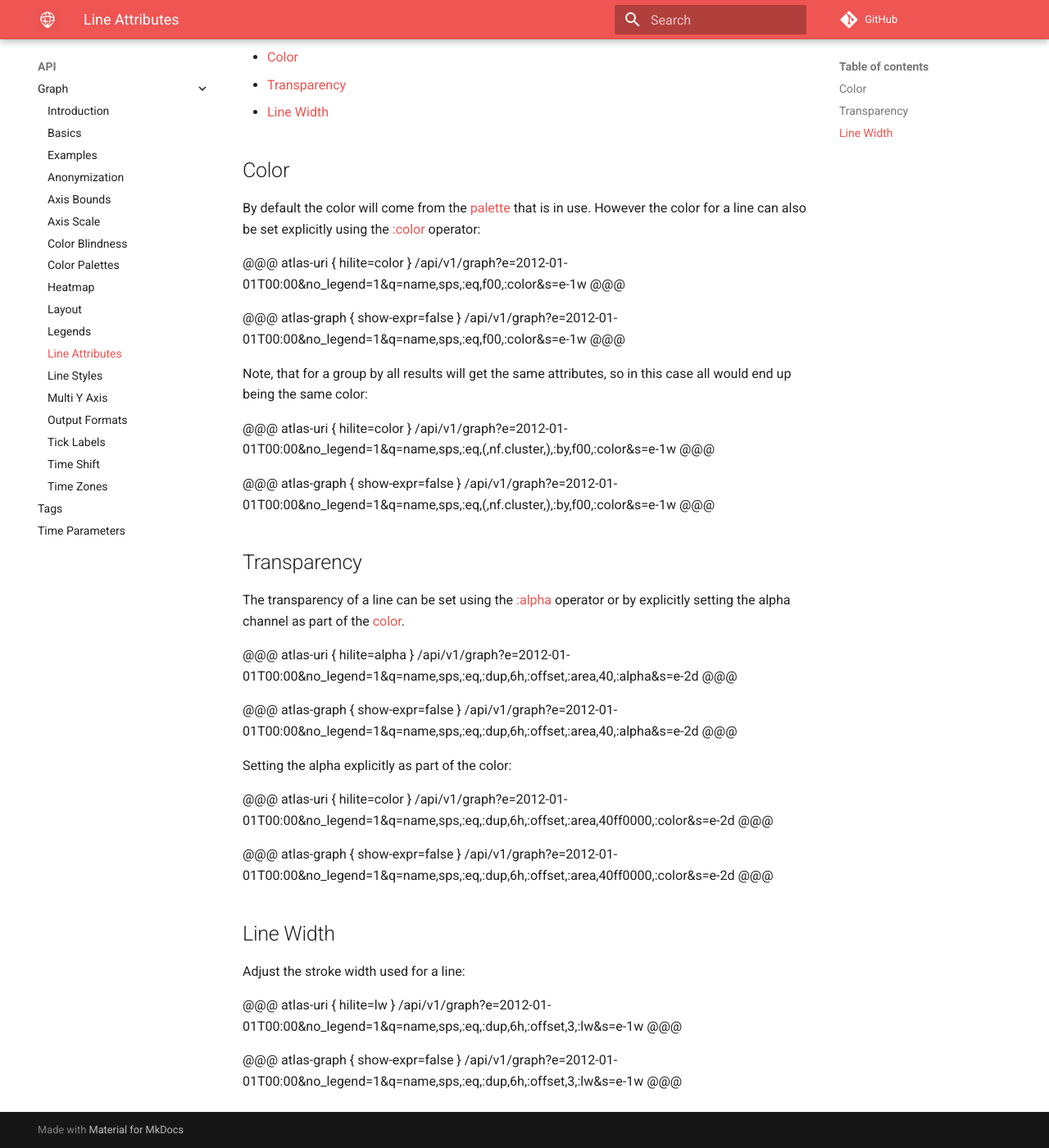
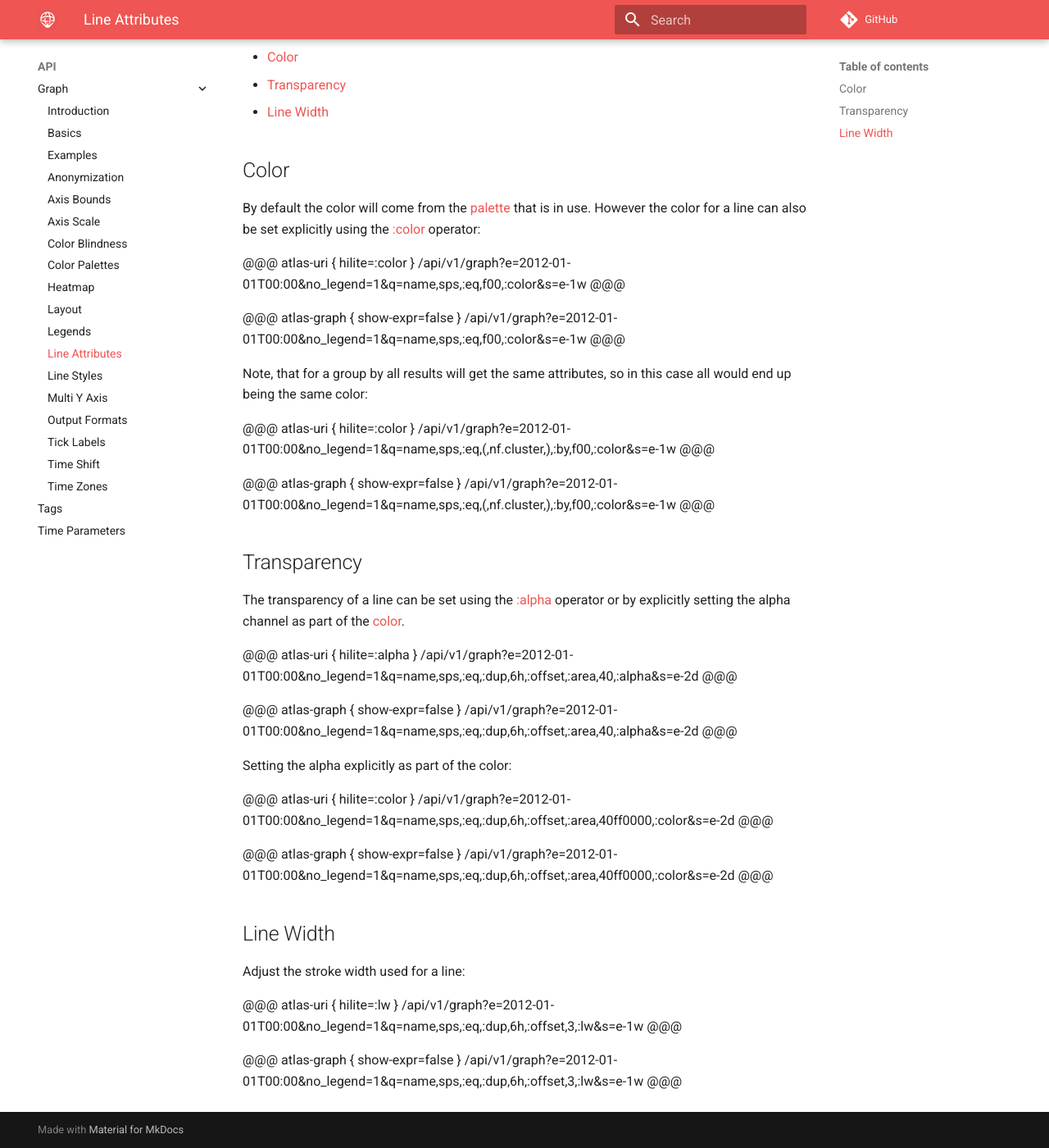
Before and after one commit to Netflix/atlas-docs, an MkDocs documentation site: the page built from docs/api/graph/line-attributes.md, in a window 1280 px wide and 1400 px high, scrolled down 212 px. Shown: the whole window at 82% size. Built offline with MkDocs 1.6.1 and Material for MkDocs 9.7.7, drawn with Linux system fonts in a browser that asks for light colours; comment, search, counter and statistics services are not loaded.

Commit message:
fix line attributes hilite (#156)

```diff
--- a/docs/api/graph/line-attributes.md
+++ b/docs/api/graph/line-attributes.md
@@ -10,7 +10,7 @@ can be adjusted:
 By default the color will come from the [palette](color-palettes.md) that is in use. However the
 color for a line can also be set explicitly using the [:color](../../asl/ref/color.md) operator:
 
-@@@ atlas-uri { hilite=color }
+@@@ atlas-uri { hilite=:color }
 /api/v1/graph?e=2012-01-01T00:00&no_legend=1&q=name,sps,:eq,f00,:color&s=e-1w
 @@@
 
@@ -21,7 +21,7 @@ color for a line can also be set explicitly using the [:color](../../asl/ref/col
 Note, that for a group by all results will get the same attributes, so in this case all would
 end up being the same color:
 
-@@@ atlas-uri { hilite=color }
+@@@ atlas-uri { hilite=:color }
 /api/v1/graph?e=2012-01-01T00:00&no_legend=1&q=name,sps,:eq,(,nf.cluster,),:by,f00,:color&s=e-1w
 @@@
 
@@ -34,7 +34,7 @@ end up being the same color:
 The transparency of a line can be set using the [:alpha](../../asl/ref/alpha.md) operator or by explicitly
 setting the alpha channel as part of the [color](../../asl/ref/color.md).
 
-@@@ atlas-uri { hilite=alpha }
+@@@ atlas-uri { hilite=:alpha }
 /api/v1/graph?e=2012-01-01T00:00&no_legend=1&q=name,sps,:eq,:dup,6h,:offset,:area,40,:alpha&s=e-2d
 @@@
 
@@ -44,7 +44,7 @@ setting the alpha channel as part of the [color](../../asl/ref/color.md).
 
 Setting the alpha explicitly as part of the color:
 
-@@@ atlas-uri { hilite=color }
+@@@ atlas-uri { hilite=:color }
 /api/v1/graph?e=2012-01-01T00:00&no_legend=1&q=name,sps,:eq,:dup,6h,:offset,:area,40ff0000,:color&s=e-2d
 @@@
 
@@ -56,7 +56,7 @@ Setting the alpha explicitly as part of the color:
 
 Adjust the stroke width used for a line:
 
-@@@ atlas-uri { hilite=lw }
+@@@ atlas-uri { hilite=:lw }
 /api/v1/graph?e=2012-01-01T00:00&no_legend=1&q=name,sps,:eq,:dup,6h,:offset,3,:lw&s=e-1w
 @@@
 
```
